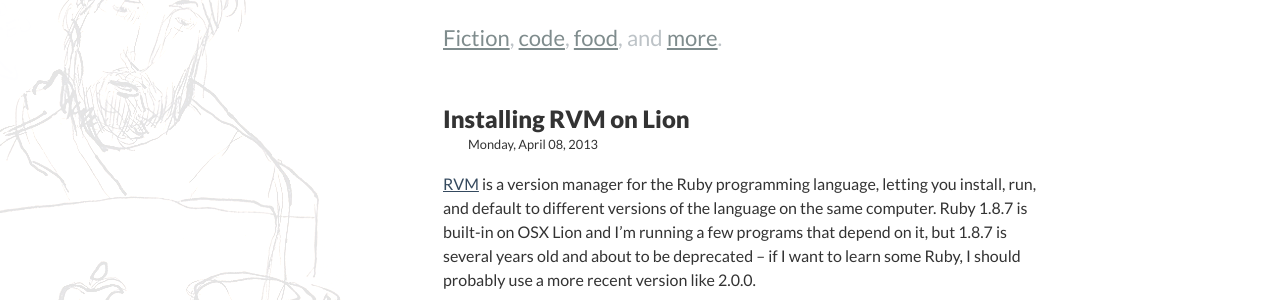
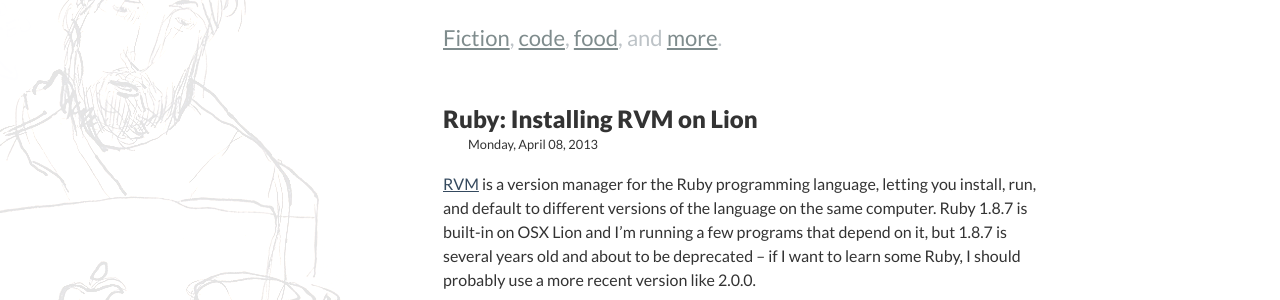
Before and after one commit to ericgregory/ericgregory.github.com, a Jekyll site: the page built from _posts/2013-04-08-installing-rvm.md, in a window 1280 px wide. Shown: the part 191-491 px from the top of the page. Built offline with Jekyll 4.4.1, drawn with Linux system fonts in a browser that asks for light colours; Markdown is read by kramdown in place of the engine named in the settings.

Commit message:
Updated 2013-04-08-installing-rvm.md

```diff
--- a/_posts/2013-04-08-installing-rvm.md
+++ b/_posts/2013-04-08-installing-rvm.md
@@ -1,7 +1,8 @@
 ---
 layout: post
-title: "Installing RVM on Lion"
+title: "Ruby: Installing RVM on Lion"
 category: computers
+published: true
 ---
 
 [RVM](https://rvm.io/rvm/) is a version manager for the Ruby programming language, letting you install, run, and default to different versions of the language on the same computer. Ruby 1.8.7 is built-in on OSX Lion and I'm running a few programs that depend on it, but 1.8.7 is several years old and about to be deprecated -- if I want to learn some Ruby, I should probably use a more recent version like 2.0.0.
```
